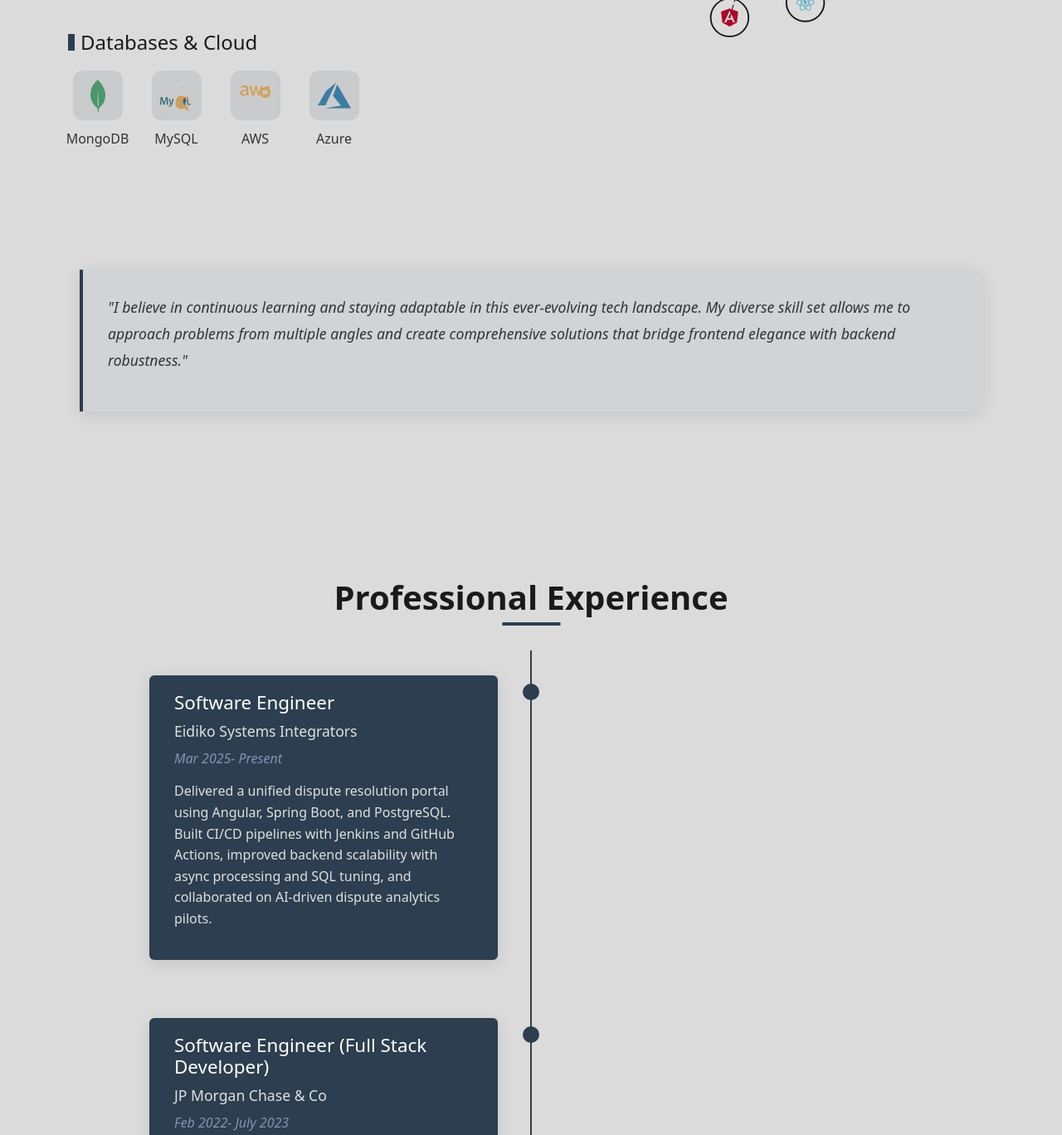
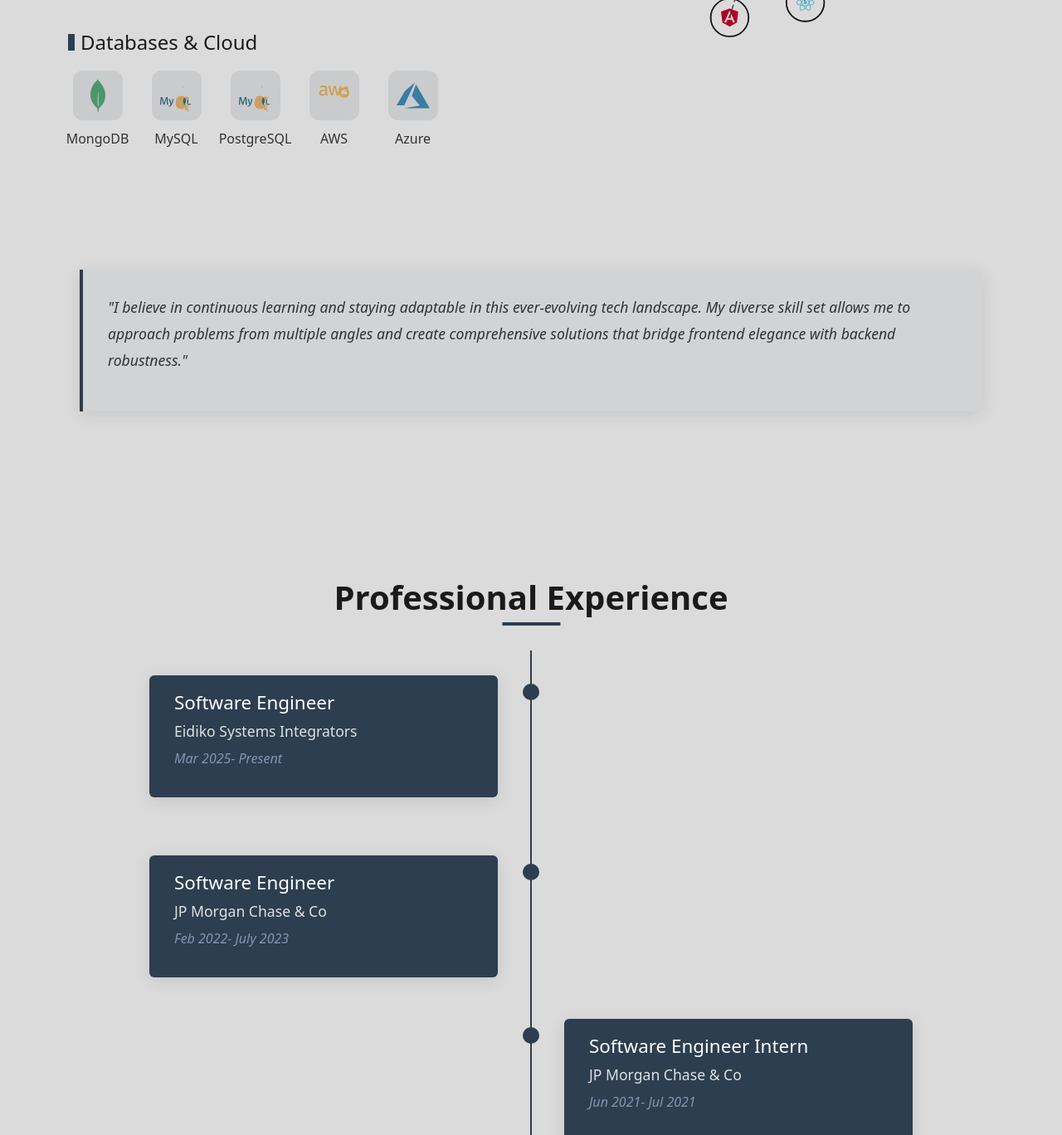
Before and after one commit to teekshala-4/portfolio, a website: page index.html in a window 1280 px wide. Shown: the part 1433-2801 px from the top of the page at 83% size. Drawn offline with nearby package versions, Linux system fonts and the light colour scheme.

Commit message:
Updated index.html content

```diff
--- a/index.html
+++ b/index.html
@@ -148,6 +148,10 @@
                                 <p>MySQL</p>
                             </div>
                             <div class="col-2 skill-item">
+                                <img src="assets/mysql.svg" alt="MySQL" class="skill-icon">
+                                <p>PostgreSQL</p>
+                            </div>
+                            <div class="col-2 skill-item">
                                 <img src="assets/aws.svg" alt="AWS" class="skill-icon">
                                 <p>AWS</p>
                             </div>
@@ -186,11 +190,11 @@
                         <h3>Software Engineer</h3>
                         <h4>Eidiko Systems Integrators</h4>
                         <p class="timeline-date">Mar 2025- Present</p>
-                        <p class="timeline-description">
+                        <!-- <p class="timeline-description">
                             Delivered a unified dispute resolution portal using Angular, Spring Boot, and PostgreSQL.
                             Built CI/CD pipelines with Jenkins and GitHub Actions, improved backend scalability with async
                             processing and SQL tuning, and collaborated on AI-driven dispute analytics pilots.
-                        </p>
+                        </p> -->
                     </div>
                 </div>
 
@@ -198,14 +202,14 @@
                 <div class="timeline-item">
                     <div class="timeline-dot"></div>
                     <div class="timeline-content">
-                        <h3>Software Engineer (Full Stack Developer)</h3>
+                        <h3>Software Engineer </h3>
                         <h4>JP Morgan Chase & Co</h4>
                         <p class="timeline-date">Feb 2022- July 2023</p>
-                        <p class="timeline-description">
+                        <!-- <p class="timeline-description">
                             Developed a compliance audit dashboard with Angular and Spring Boot, reducing review time by 40%.
                             Enhanced performance with lazy loading, supported migration from MySQL to PostgreSQL, and ensured
                             secure access with Spring Security. Contributed to hackathons exploring NGO solutions with ML/AI.
-                        </p>
+                        </p> -->
                     </div>
                 </div>
 
@@ -215,11 +219,11 @@
                         <h3>Software Engineer Intern</h3>
                         <h4>JP Morgan Chase & Co</h4>
                         <p class="timeline-date">Jun 2021- Jul 2021</p>
-                        <p class="timeline-description">
+                        <!-- <p class="timeline-description">
                             Optimized Java Spring Boot REST APIs and SQL queries for a Credit Risk platform,
                             improving dashboard performance. Collaborated with frontend teams to align APIs with UI needs.
                             Gained experience in Agile methodologies and enterprise software development practices.
-                        </p>
+                        </p> -->
                     </div>
                 </div>
 
@@ -229,10 +233,10 @@
                         <h3>IT Intern</h3>
                         <h4>Power Mech Projects</h4>
                         <p class="timeline-date">June 2020- May 2021</p>
-                        <p class="timeline-description">
+                        <!-- <p class="timeline-description">
                             Automated ETL processes and built SQL-based dashboards, improving reporting efficiency by 35%.
                             Optimized queries with indexing and worked with project managers to customize insights for resource planning.
-                        </p>
+                        </p> -->
                     </div>
                 </div>
             </div>
```
